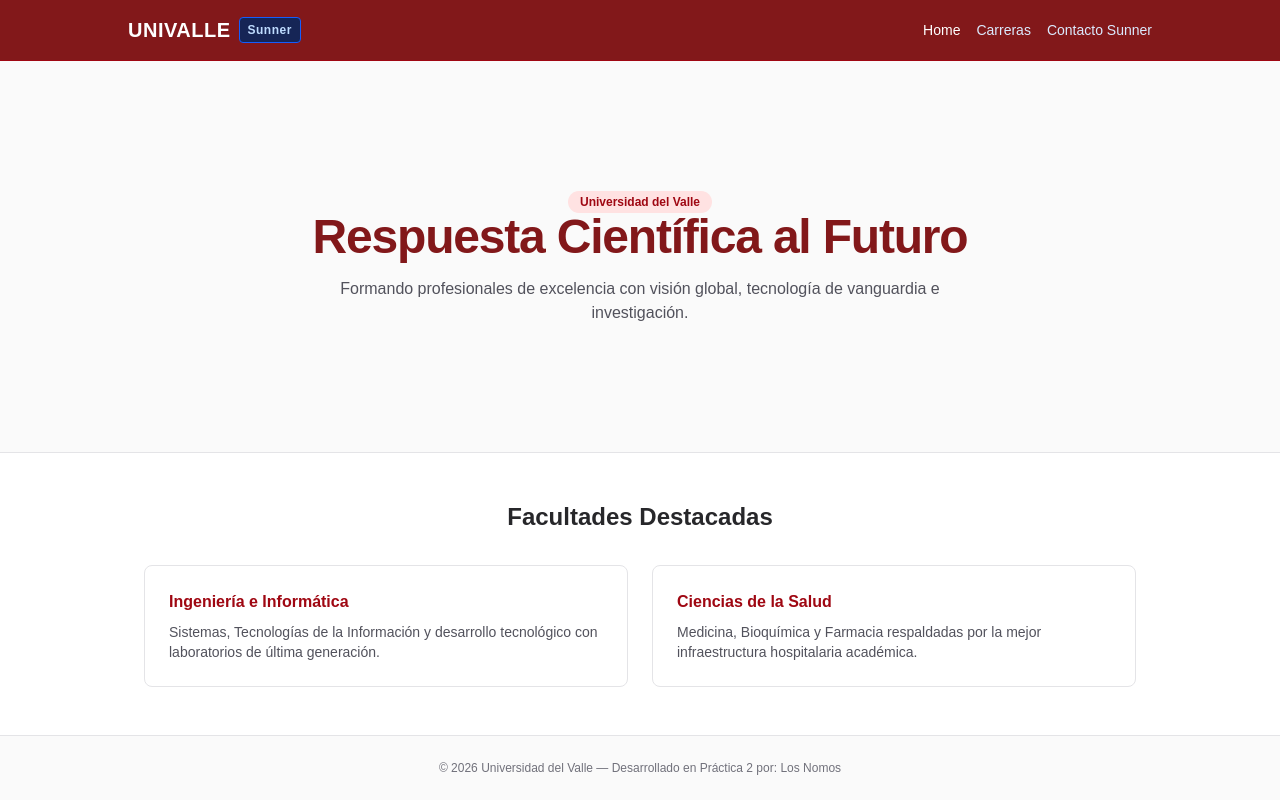
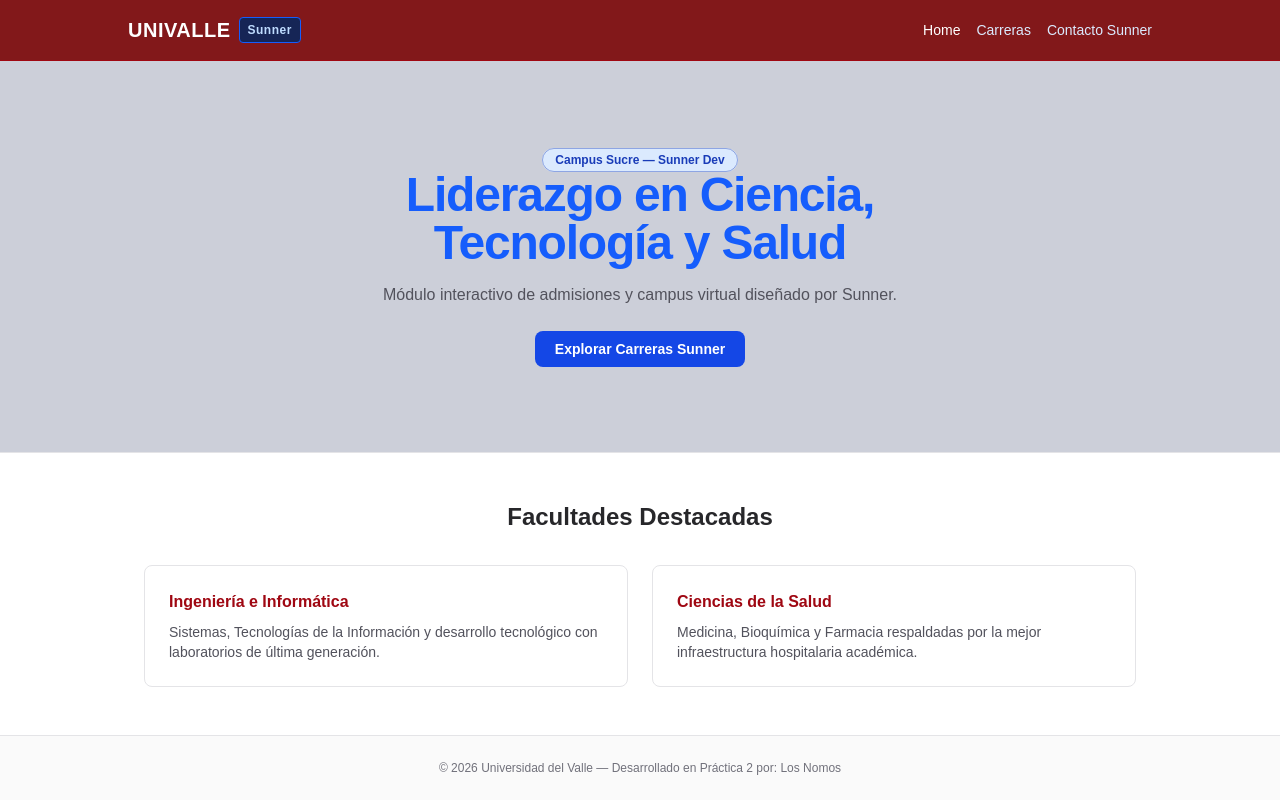
Before and after one commit to ISI-Programacion/Practica-2-conflictos-2026, a Next.js app: page / in a window 1280 px wide. Built offline with nearby package versions, Linux system fonts and the light colour scheme.

Commit message:
Sunner:feat(hero)modificacion en hero

```diff
--- a/app/page.tsx
+++ b/app/page.tsx
@@ -21,18 +21,23 @@ export default function Home() {
       </header>
 
 
-      {/* SECCIÓN 2: HERO / INICIO                   */}
-      <section id="hero" className="flex flex-1 flex-col items-center justify-center p-8 text-center sm:p-16">
+       {/* SECCIÓN 2: HERO / INICIO                   */}
+      <section id="hero" className="flex flex-1 flex-col items-center justify-center p-8 text-center sm:p-16 bg-blue-950/20">
         <div className="max-w-2xl space-y-4">
-          <span className="rounded-full bg-red-100 px-3 py-1 text-xs font-semibold text-red-800 dark:bg-red-950 dark:text-red-300">
-            Universidad del Valle
+          <span className="rounded-full bg-blue-100 px-3 py-1 text-xs font-semibold text-blue-800 dark:bg-blue-950 dark:text-blue-300 border border-blue-800/40">
+            Campus Sucre — Sunner Dev
           </span>
-          <h1 className="text-4xl font-bold tracking-tight sm:text-5xl text-red-900 dark:text-red-500">
-            Respuesta Científica al Futuro
+          <h1 className="text-4xl font-bold tracking-tight sm:text-5xl text-blue-600 dark:text-blue-400">
+            Liderazgo en Ciencia, Tecnología y Salud
           </h1>
           <p className="text-zinc-600 dark:text-zinc-400">
-            Formando profesionales de excelencia con visión global, tecnología de vanguardia e investigación.
+            Módulo interactivo de admisiones y campus virtual diseñado por Sunner.
           </p>
+          <div className="pt-2">
+            <a href="#carreras" className="inline-block rounded-lg bg-blue-700 px-5 py-2 text-sm font-semibold text-white hover:bg-blue-600 transition">
+              Explorar Carreras Sunner
+            </a>
+          </div>
         </div>
       </section>
 
```
